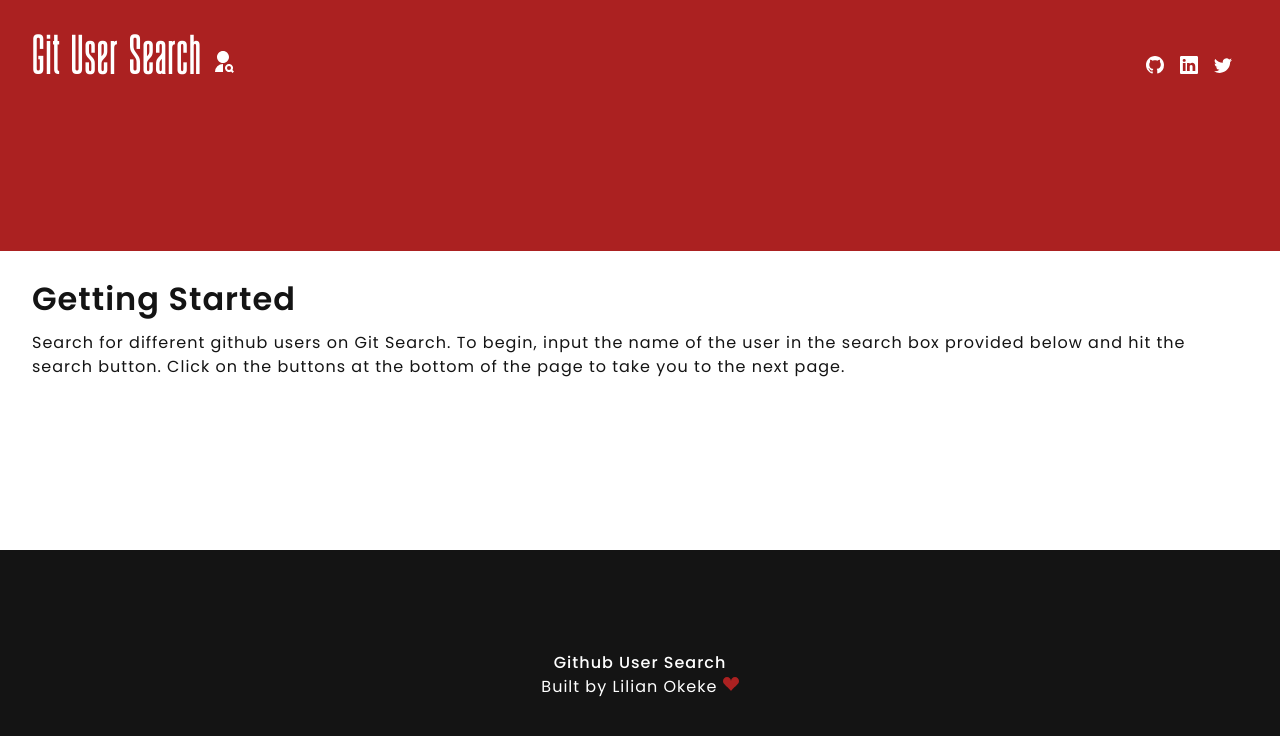
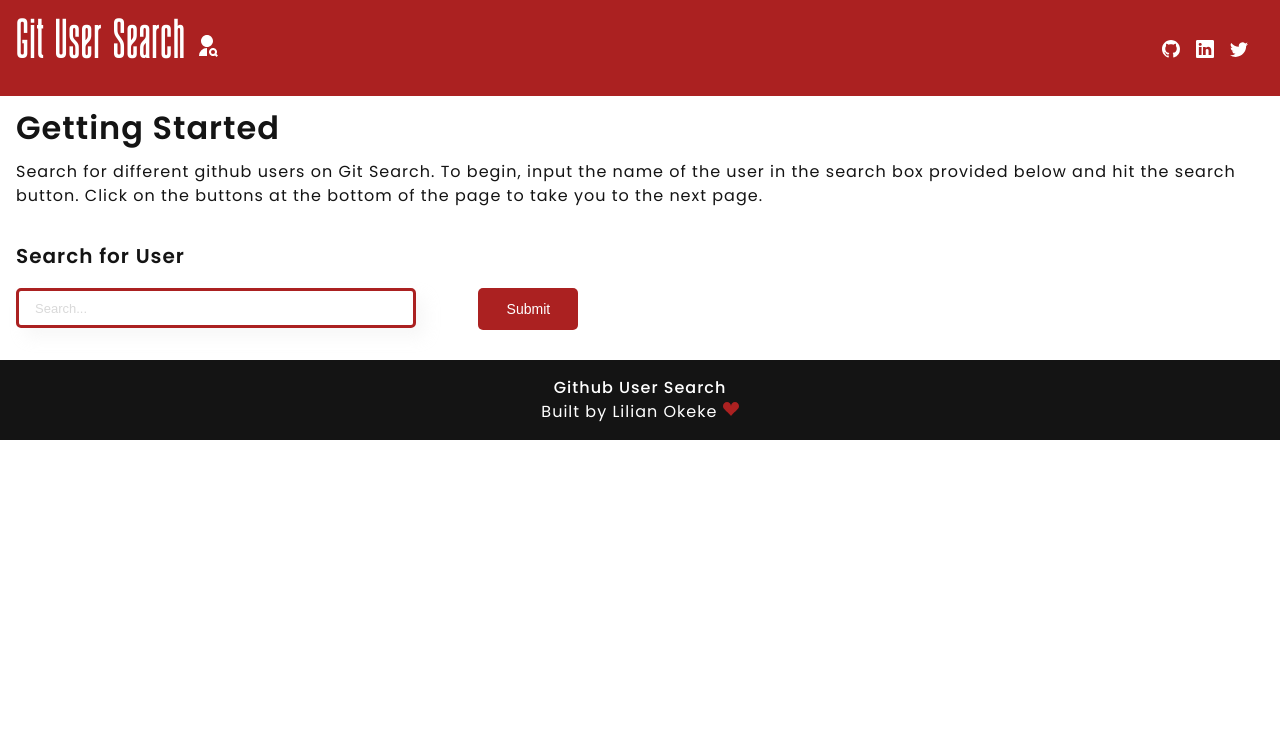
Before and after one commit to Lilianada/Github-user-search, a React (Create React App) app: page / in a window 1280 px wide. Shown: the top 736 px of the page. Built offline with nearby package versions, Linux system fonts and the light colour scheme; a web font is replaced by a local one.

Commit message:
Implementing page layout, search bar and buttons

```diff
--- /dev/null
+++ b/src/components/Button/ButtonStyles.js
@@ -0,0 +1,27 @@
+import styled from "styled-components";
+
+export const Button = styled.button`
+    background: var(--red-color);
+    border: none;
+    border-radius: 5px;
+    color: var(--white-color);
+    font-size: 14px;
+    font-weight: 500;
+    margin-right: 5%;
+    margin-left: 5%;
+    padding: .8rem;
+    cursor: pointer;
+    width: ${props => props.theme.main};
+
+    :hover{
+        transition: ease-in .3s;
+        box-shadow: 9px 9px 16px #D9D9D9,
+         -9px -9px 16px #D9D9D9;
+    }
+`
+
+Button.defaultProps = {
+    theme: {
+      main: "100px"
+    }
+}
--- a/src/components/FooterSection/FooterStyles.js
+++ b/src/components/FooterSection/FooterStyles.js
@@ -5,9 +5,10 @@ export const Footer = styled.footer`
     flex-direction: column;
     justify-content: center;
     align-items: center;
-    padding: 2rem;
+    padding: 1rem 2rem;
     text-align: center;
     background: var(--black-color);
+    height: auto;
 `
 export const FootText = styled.h4`
     color: var(--white-color);
--- /dev/null
+++ b/src/components/GridContainer/GridStyles.js
@@ -0,0 +1 @@
+import styled from "styled-components";
--- a/src/components/HeaderSection/HeaderStyles.js
+++ b/src/components/HeaderSection/HeaderStyles.js
@@ -2,14 +2,16 @@ import styled from "styled-components";
 
 export const Header = styled.header`
     display: flex;
+    flex-wrap: wrap;
     justify-content: space-between;
     align-items: baseline;
-    padding: 2rem;
-    text-align: center;
+    padding: 1rem;
     background: var(--red-color);
+    height: auto;
 `
 export const HeadText = styled.h1`
     color: var(--white-color);
+    margin-bottom: 1rem;
 `
 export const HeaderLinks = styled.div`
     display: block;
--- a/src/components/HeroSection/HeroStyles.js
+++ b/src/components/HeroSection/HeroStyles.js
@@ -1,9 +1,10 @@
 import styled from "styled-components";
 
 export const HeroWrap = styled.section`
-    padding: 2rem;
+    padding: 1rem;
     display: flex;
     flex-direction: column;
+    height: fit-content;
 `
 
 export const HeroText = styled.h2`
--- /dev/null
+++ b/src/components/SearchBox/SearchInput.js
@@ -0,0 +1,20 @@
+import {SearchSection, SearchWrap, InputBar, SearchHead} from "./SearchStyles"
+import {IoSearchSharp} from 'react-icons/io5'
+import { Button } from "../Button/ButtonStyles"
+
+
+export default function SearchBar () {
+    return (
+        <SearchSection>
+            <SearchHead>Search for User</SearchHead>
+            <SearchWrap>
+                <InputBar
+                    type='searxh'
+                    placeholder='Search...'
+                    id='search'
+                />
+                <Button>Submit</Button>
+            </SearchWrap>
+        </SearchSection>
+    )
+}
--- /dev/null
+++ b/src/components/SearchBox/SearchStyles.js
@@ -0,0 +1,37 @@
+import styled from "styled-components";
+
+export const SearchSection = styled.section`
+    padding: 1rem 1rem;
+    height: auto;
+    display: flex;
+    flex-direction: column;
+    justify-content: flex-start;
+`
+export const SearchWrap = styled.form`
+    display: flex;
+    align-items: flex-start;
+    justify-content: flex-start;
+    flex-wrap: wrap;
+`
+export const InputBar = styled.input`
+    display: block;
+    outline: none;
+    border: 3px solid var(--red-color);
+    border-radius: 5px;
+    height: 30px;
+    font-size: 13px;
+    background: transparent;
+    text-align: left;
+    padding: 1rem;
+    width: 400px;
+    height: 2.5rem;
+    color: var(--black-color);
+    box-shadow: 9px 9px 16px rgb(217 217 217 / 22%), -9px -9px 16px rgb(255 255 255 / 50%);
+    margin-bottom: 1rem;
+    &::placeholder{
+        color: var(--grey-color);
+    }
+`
+export const SearchHead = styled.h3`
+    margin-bottom: 1rem;
+`
--- /dev/null
+++ b/src/components/UserModal/UserProfile.js
@@ -0,0 +1,14 @@
+import { UserWrapper, ProfileImg, UserDetails, Det } from "./UserProfileStyles";
+
+export default function UserProfile () {
+    return (
+        <UserWrapper>
+            <ProfileImg></ProfileImg>
+            <UserDetails>
+                <Det><h4>Github Username:</h4> <p>Lilian Ada</p></Det>
+                <Det><h4>Score:</h4> <p>7</p></Det>
+                <Det><h4>Profile Link:</h4> <p>https://github.com;lilianada</p></Det>
+            </UserDetails>
+        </UserWrapper>
+    );
+}
--- /dev/null
+++ b/src/components/UserModal/UserProfileStyles.js
@@ -0,0 +1,44 @@
+import styled from "styled-components";
+
+export const UserWrapper = styled.section`
+    width: 270px;
+    height: 290px;
+    background: var(--white-color);
+    box-shadow: 9px 9px 16px rgb(189 189 189 / 20%)
+    , -9px -9px 16px rgb(189 189 189 / 24%);
+    border-radius: 10px;
+    margin: 1rem;
+    display: none;
+    justify-content: center;
+    flex-direction: column;
+    margin-bottom: 2rem;
+    padding: 1rem;
+
+    @media screen and (min-width: 900px) {
+        width: 320px;
+        height: 250px;
+    }
+`
+
+export const ProfileImg = styled.div`
+    width: 80px;
+    height: 80px;
+    border-radius: 50%;
+    margin: 1rem;
+    background: url(../../assets/rachel.png);
+    box-shadow: 9px 9px 16px rgb(189 189 189 / 20%),
+     -9px -9px 16px rgb(189 189 189 / 24%);
+
+     @media screen and (min-width: 900px) {
+        width: 100px;
+        height: 100px;
+        margin: 1.5rem 1rem 1rem;
+    }
+`
+
+export const UserDetails = styled.div   `
+    display: block;
+`
+export const Det = styled.div   `
+    display: block;
+`
--- a/src/pages/Home.js
+++ b/src/pages/Home.js
@@ -2,20 +2,26 @@ import HeaderWrap from "../components/HeaderSection/Header";
 import styled from "styled-components";
 import FooterWrap from "../components/FooterSection/Footer";
 import HeroSection from "../components/HeroSection/Hero";
+import SearchBar from "../components/SearchBox/SearchInput";
+import UserProfile from "../components/UserModal/UserProfile";
 
 const BodyWrapper = styled.div`
-    display: grid;
+    /* display: grid;
     grid-template-columns: 100%;
-    grid-template-rows: auto;
-    height: 100vh;
-    width: 100vw;
+    grid-template-rows: auto; */
+    height: 100%;
+    width: 100%;
 `
 export default function HomePage () {
     return (
-        <BodyWrapper>
-            <HeaderWrap />
-            <HeroSection />
-            <FooterWrap />
-        </BodyWrapper>
-    )
+        <>
+            <BodyWrapper>
+                <HeaderWrap />
+                <HeroSection />
+                <SearchBar />
+                <UserProfile/>
+                <FooterWrap />
+            </BodyWrapper>
+        </>
+    );
 }
```
Also changed, not shown: src/components/GridContainer/GridWrapper.js (added, +7 -0 lines), src/assets/rachel.png (added).
